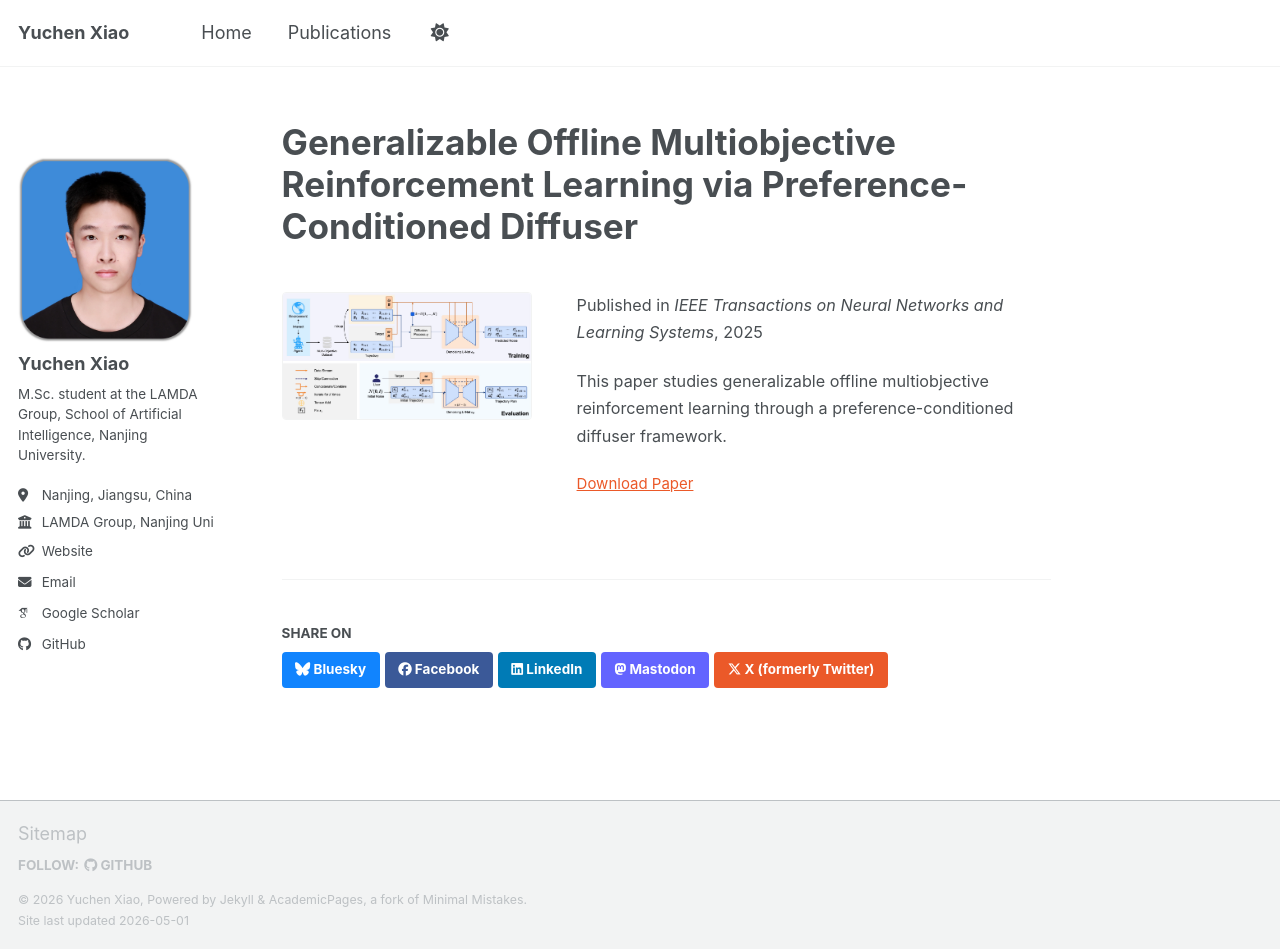
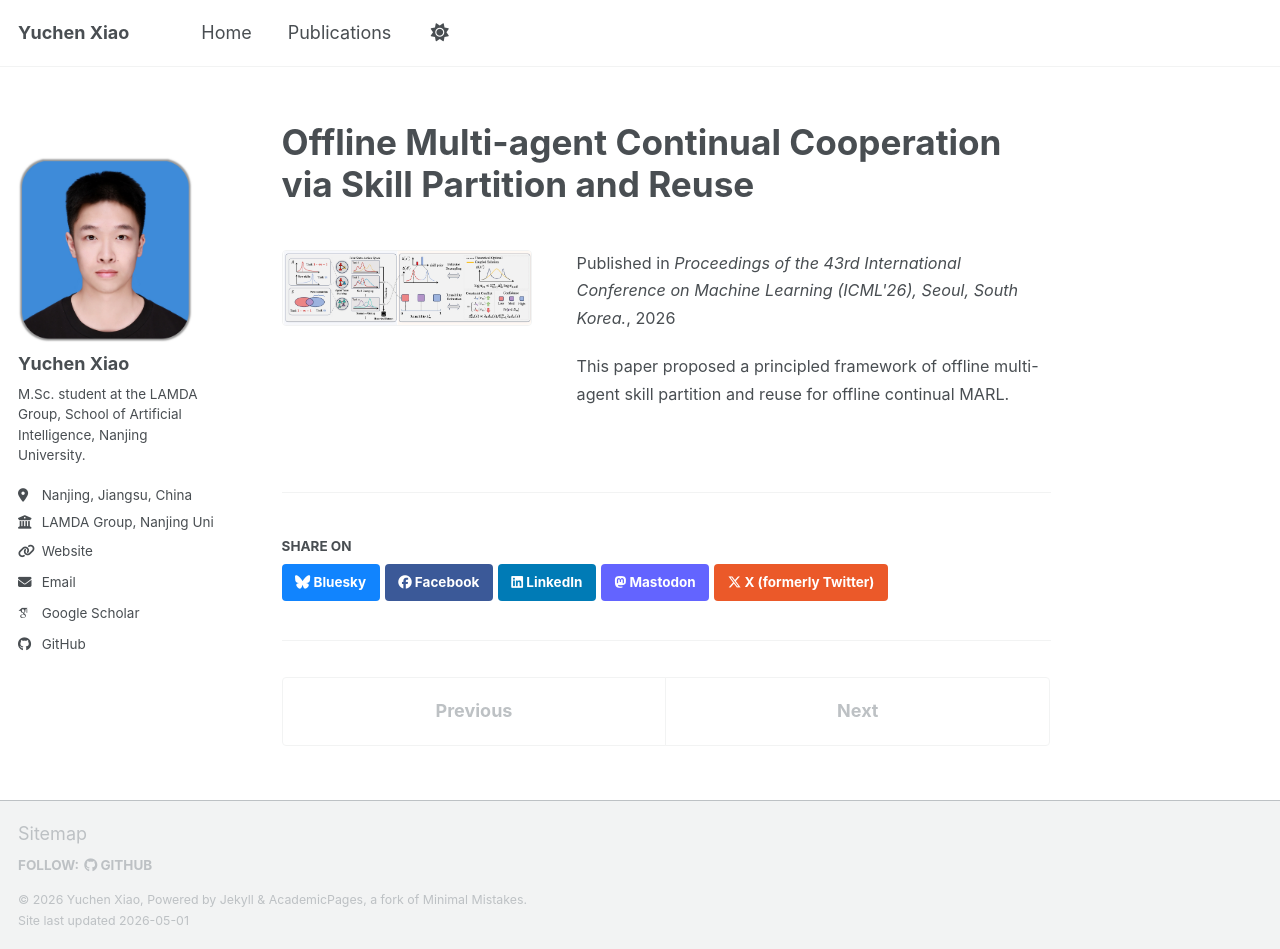
Before and after one commit to yuchen2003/ycxiao, a Jekyll site: the page built from _publications/2026-05-01-comad.md, in a window 1280 px wide and 949 px high. Built offline with Jekyll 4.4.1, drawn with Linux system fonts in a browser that asks for light colours; some web fonts are replaced; a script bundle is joined from its source files by our own code; library files that are not in the unit come from our copies.

Commit message:
updated comad icml-2026.

```diff
--- a/_includes/scripts.html
+++ b/_includes/scripts.html
@@ -38,3 +38,70 @@
     }
   });
 </script>
+
+<!-- Custom JS Lightbox for Image Previews -->
+<div id="js-lightbox" class="lightbox-overlay">
+  <span class="lightbox-close" title="Close (Esc)">&times;</span>
+  <div class="lightbox-scroll-container">
+    <img id="js-lightbox-img" src="" alt="Enlarged preview">
+  </div>
+</div>
+
+<script>
+  document.addEventListener('DOMContentLoaded', function() {
+    const lightbox = document.getElementById('js-lightbox');
+    const lightboxImg = document.getElementById('js-lightbox-img');
+    const closeBtn = document.querySelector('.lightbox-close');
+    let isZoomed = false;
+
+    // Open lightbox
+    document.querySelectorAll('.lightbox-trigger').forEach(trigger => {
+      trigger.addEventListener('click', function(e) {
+        e.preventDefault();
+        lightboxImg.src = this.getAttribute('href');
+        lightbox.classList.add('active');
+        isZoomed = false;
+        lightboxImg.classList.remove('zoomed');
+      });
+    });
+
+    // Close function
+    const closeLightbox = () => {
+      lightbox.classList.remove('active');
+      setTimeout(() => { lightboxImg.src = ''; }, 300); // clear source after fade out
+    };
+
+    // Close on click outside, or click on close button
+    lightbox.addEventListener('click', function(e) {
+      if (e.target !== lightboxImg) {
+        closeLightbox();
+      }
+    });
+
+    // Toggle zoom on image click
+    lightboxImg.addEventListener('click', function(e) {
+      e.stopPropagation();
+      isZoomed = !isZoomed;
+      if (isZoomed) {
+        // Calculate 200% of current display size
+        const currentWidth = this.clientWidth;
+        this.style.width = (currentWidth * 2) + 'px';
+        this.style.maxWidth = 'none';
+        this.style.maxHeight = 'none';
+        this.classList.add('zoomed');
+      } else {
+        this.style.width = '';
+        this.style.maxWidth = '';
+        this.style.maxHeight = '';
+        this.classList.remove('zoomed');
+      }
+    });
+
+    // Close on ESC key
+    document.addEventListener('keydown', function(e) {
+      if (e.key === 'Escape' && lightbox.classList.contains('active')) {
+        closeLightbox();
+      }
+    });
+  });
+</script>
--- a/_publications/2025-01-01-generalizable-offline-multiobjective-reinforcement-learning-via-preference-conditioned-diffuser.md
+++ b/_publications/2025-10-20-diffmorl.md
@@ -1,11 +1,11 @@
 ---
 title: "Generalizable Offline Multiobjective Reinforcement Learning via Preference-Conditioned Diffuser"
-teaser: "images/diffmorl.jpg"
+teaser: "images/paper-main/diffmorl.jpg"
 authors: " **Yuchen Xiao**, Lei Yuan, Lihe Li, Ziqian Zhang, Yichen Li, and Yang Yu."
 collection: publications
 category: manuscripts
 permalink: /publication/generalizable-offline-multiobjective-reinforcement-learning-via-preference-conditioned-diffuser
-excerpt: "A journal paper on generalizable offline multiobjective reinforcement learning with preference-conditioned diffusion."
+excerpt: "Handling preference-lacking datasets in offline multi-objective reinforcement learning with preference-conditioned diffusion."
 date: 2025-10-20
 venue: "IEEE Transactions on Neural Networks and Learning Systems"
 paperurl: "https://ieeexplore.ieee.org/document/11201894"
--- /dev/null
+++ b/_publications/2026-05-01-comad.md
@@ -0,0 +1,16 @@
+---
+title: "Offline Multi-agent Continual Cooperation via Skill Partition and Reuse"
+teaser: "images/paper-main/comad.jpg"
+authors: " **Yuchen Xiao**, Lei Yuan, Ruiqi Xue, Tieyue Yin, Yang Yu."
+collection: publications
+category: manuscripts
+permalink: /publication/generalizable-offline-multiobjective-reinforcement-learning-via-preference-conditioned-diffuser
+excerpt: "A principled framework of offline multi-agent skill partition and reuse for offline continual MARL."
+date: 2026-05-01
+venue: "Proceedings of the 43rd International Conference on Machine Learning (ICML'26), Seoul, South Korea."
+# paperurl: ""
+# 可配置paperurl, codeurl, posterurl, bibtexurl, slidesurl
+# citation: "Yuchen Xiao, Lei Yuan, Lihe Li, Ziqian Zhang, Yichen Li, and Yang Yu. (2025). &quot;Generalizable Offline Multiobjective Reinforcement Learning via Preference-Conditioned Diffuser.&quot; <i>IEEE Transactions on Neural Networks and Learning Systems</i>."
+---
+
+This paper proposed a principled framework of offline multi-agent skill partition and reuse for offline continual MARL.
--- a/_sass/layout/_archive.scss
+++ b/_sass/layout/_archive.scss
@@ -243,3 +243,64 @@
     }
   }
 }
+
+/* Interactive JS Lightbox */
+.lightbox-overlay {
+  display: flex;
+  position: fixed;
+  z-index: 9999;
+  width: 100%;
+  height: 100%;
+  top: 0;
+  left: 0;
+  background: rgba(0, 0, 0, 0.85);
+  align-items: center;
+  justify-content: center;
+  opacity: 0;
+  pointer-events: none;
+  transition: opacity 0.3s ease;
+}
+
+.lightbox-overlay.active {
+  opacity: 1;
+  pointer-events: auto;
+}
+
+.lightbox-close {
+  position: absolute;
+  top: 20px;
+  right: 30px;
+  color: #fff;
+  font-size: 40px;
+  font-weight: bold;
+  cursor: pointer;
+  z-index: 10000;
+  transition: color 0.2s ease;
+  user-select: none;
+}
+
+.lightbox-close:hover {
+  color: #EB5929;
+}
+
+.lightbox-scroll-container {
+  width: 100%;
+  height: 100%;
+  display: flex;
+  overflow: auto; /* Allow scrolling if image is huge */
+  padding: 20px;
+}
+
+#js-lightbox-img {
+  margin: auto; /* This magically centers the image and fixes top/left scroll clipping! */
+  max-width: 90%;
+  max-height: 90vh;
+  box-shadow: 0 0 20px rgba(0, 0, 0, 0.5);
+  border-radius: 4px;
+  cursor: zoom-in;
+  transition: width 0.2s ease, max-width 0.2s ease, max-height 0.2s ease;
+}
+
+#js-lightbox-img.zoomed {
+  cursor: zoom-out;
+}
```
Also changed, not shown: _includes/archive-single.html (+6 -5 lines), images/paper-main/comad.jpg (added), images/paper-main/diffmorl.jpg (renamed from images/diffmorl.jpg).
